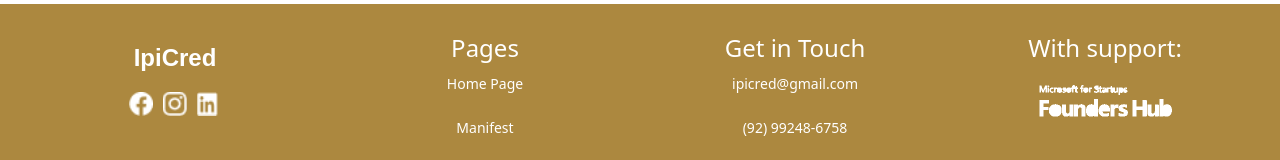
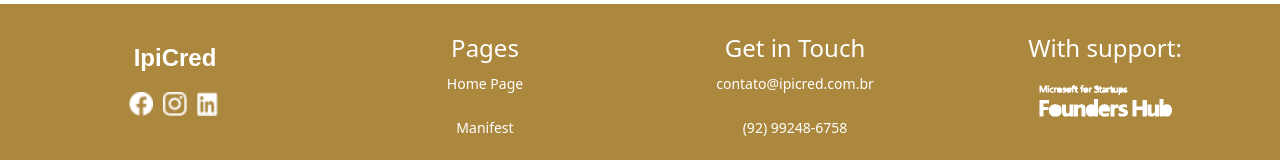
Before and after one commit to kamilateofilo/IpiCred, a React (Vite) app: page / in a window 1280 px wide. Shown: the part 3373-3533 px from the top of the page. Built offline with nearby package versions, Linux system fonts and the light colour scheme.

Commit message:
ajust: email, footer.

```diff
--- a/src/Componetes/Footer/FooterHome.tsx
+++ b/src/Componetes/Footer/FooterHome.tsx
@@ -30,7 +30,7 @@ const Footer = () => {
       </Column>
       <Column>
         <h4>{t('HOME.FOOTER.GET_IN_TOUCH')}</h4>
-        <p className='text'>ipicred@gmail.com</p>
+        <p className='text'>contato@ipicred.com.br</p>
         <p className='text'>(92) 99248-6758</p>
       </Column>
       <Column>
```
